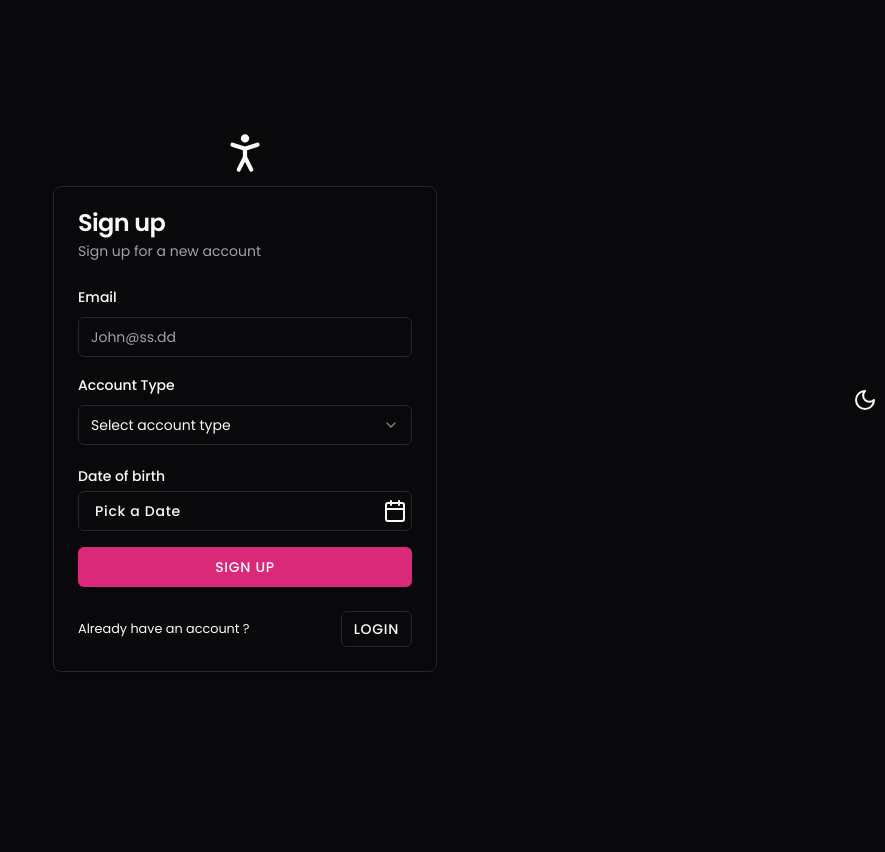
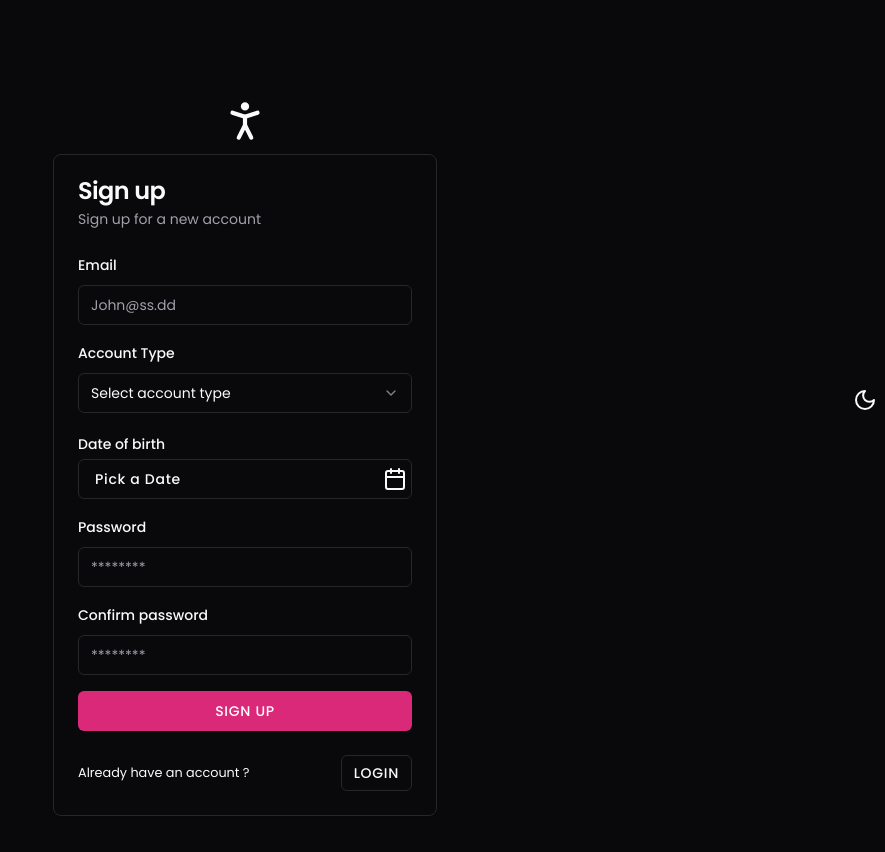
Before and after one commit to Wolferner/shadcn-ui-learning, a Next.js app: page /sign-up in a window 1280 px wide. Shown: the top 852 px of the page, without its empty margins (395-1280 px from the left). Before the commit the page ends 800 px from the top, so only its background shows below. Built offline with nearby package versions, Linux system fonts and the light colour scheme.

Commit message:
added passwordConfirm and updated validation

```diff
--- a/app/(logged-out)/sign-up/page.tsx
+++ b/app/(logged-out)/sign-up/page.tsx
@@ -58,8 +58,24 @@ const formSchema = zod
 			},
 			{ message: 'You must be 18 years old to sign up' }
 		),
+		password: zod
+			.string()
+			.min(8, 'Password must contain min 8 char !')
+			.refine(password => {
+				const reg = /^(?=.*[!@#$%^&*])(?=.*[A-Z]).*$/;
+				return reg.test(password);
+			}, 'Password must contain at least one special character and one uppercase letter'),
+		passwordConfirm: zod.string(),
 	})
 	.superRefine((data, ctx) => {
+		if (data.password !== data.passwordConfirm) {
+			ctx.addIssue({
+				code: zod.ZodIssueCode.custom,
+				path: ['passwordConfirm'],
+				message: 'Password dont match !',
+			});
+		}
+
 		if (data.accountType === 'company' && !data.companyName) {
 			ctx.addIssue({
 				code: zod.ZodIssueCode.custom,
@@ -237,6 +253,42 @@ export default function SignUpPage() {
 									</FormItem>
 								)}
 							/>
+							<FormField
+								control={form.control}
+								name='password'
+								render={({ field }) => (
+									<FormItem>
+										<FormLabel>Password</FormLabel>
+										<FormControl>
+											<Input
+												placeholder='********'
+												type='password'
+												{...field}
+											/>
+										</FormControl>
+
+										<FormMessage />
+									</FormItem>
+								)}
+							/>
+							<FormField
+								control={form.control}
+								name='passwordConfirm'
+								render={({ field }) => (
+									<FormItem>
+										<FormLabel>Confirm password</FormLabel>
+										<FormControl>
+											<Input
+												placeholder='********'
+												type='password'
+												{...field}
+											/>
+										</FormControl>
+
+										<FormMessage />
+									</FormItem>
+								)}
+							/>
 							<Button type='submit'>Sign up</Button>
 						</form>
 					</Form>
```
